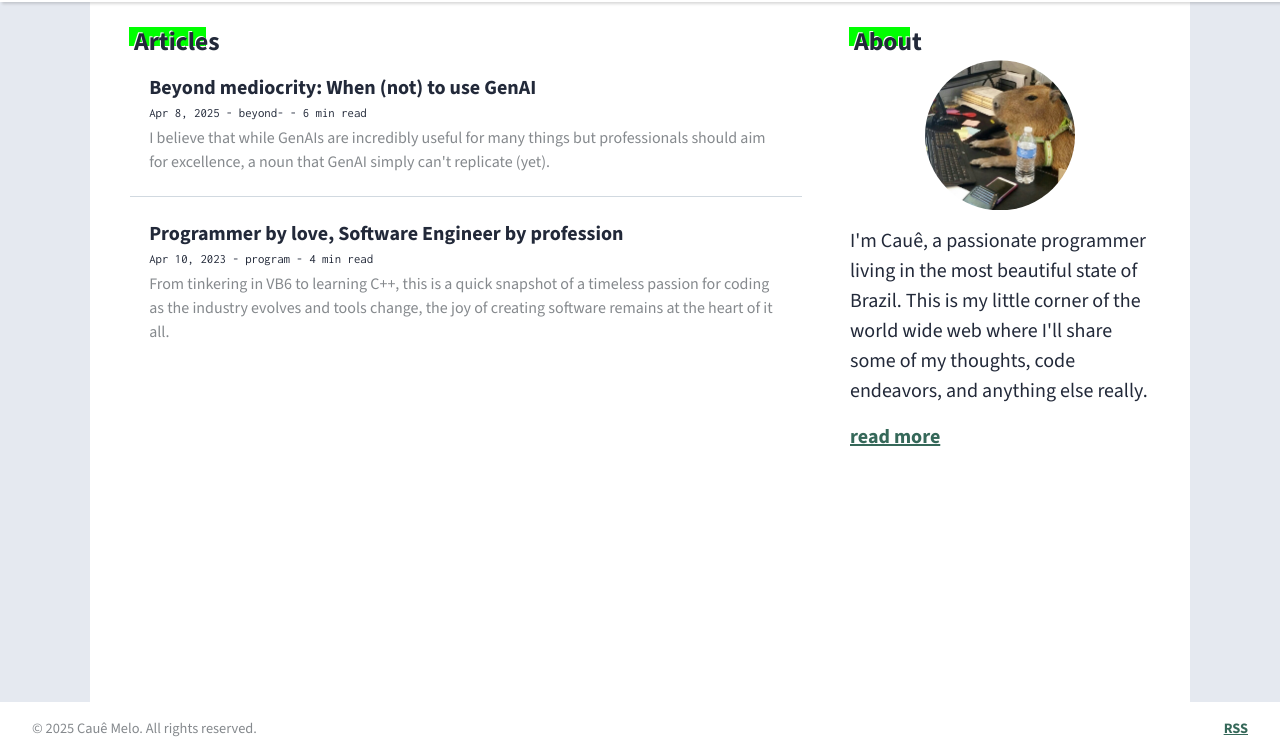
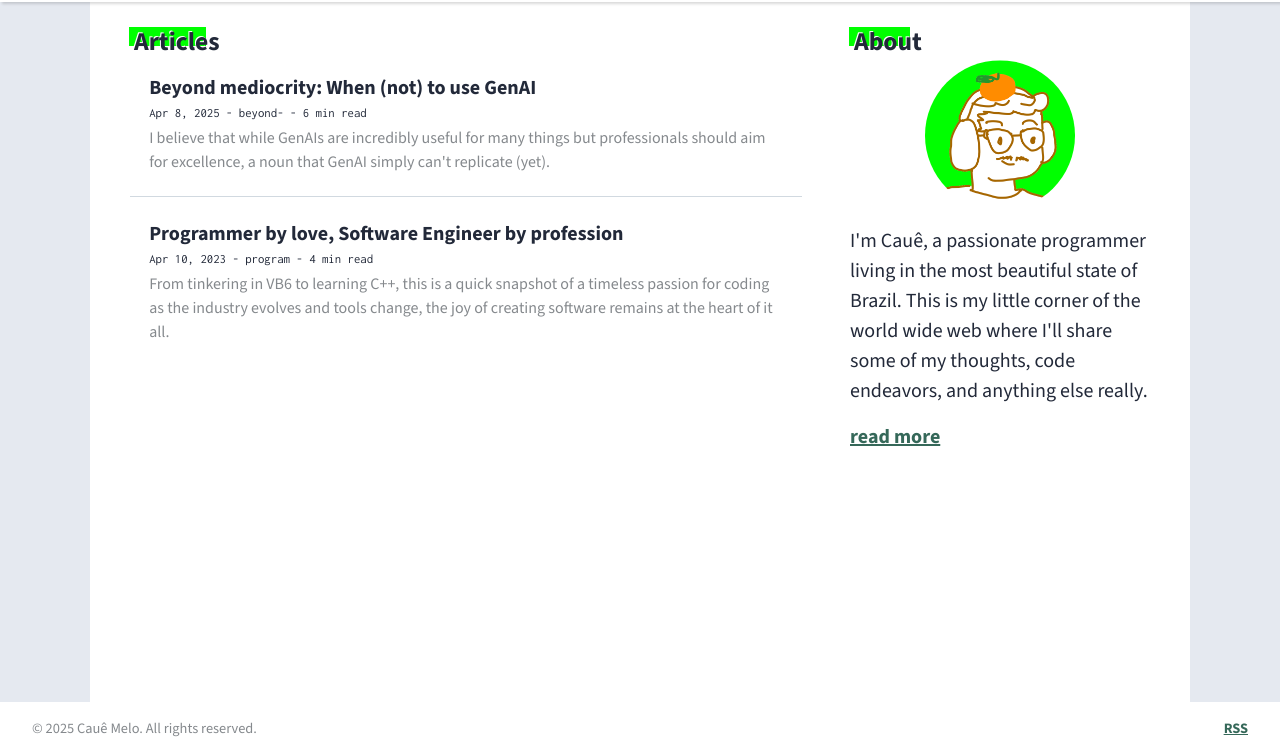
Before and after one commit to cauesmelo/hotfix-sh, an Astro site: page / in a window 1280 px wide. Shown: the part 44-800 px from the top of the page. Built offline with nearby package versions, Linux system fonts and the light colour scheme; Astro itself is replaced by a stand-in of ours.

Commit message:
feat: update profile photo

```diff
--- a/src/components/Introduction.astro
+++ b/src/components/Introduction.astro
@@ -3,7 +3,7 @@
   const profileImg = new Image();
   const profileCaueImg = new Image();
   profileImg.src = "/profile.png";
-  profileCaueImg.src = "/profile-caue.jpeg";
+  profileCaueImg.src = "/profile-caue.png";
 
   function flipImage(e) {
     const img = e.currentTarget;
@@ -11,10 +11,10 @@
     img.style.transform = "rotateY(90deg)";
 
     setTimeout(() => {
-      if (img.getAttribute("src") === "/profile-caue.jpeg") {
+      if (img.getAttribute("src") === "/profile-caue.png") {
         img.src = "/profile.png";
       } else {
-        img.src = "/profile-caue.jpeg";
+        img.src = "/profile-caue.png";
       }
 
       img.style.transform = "rotateY(0deg)";
@@ -25,7 +25,7 @@
 <section>
   <h3>About</h3>
 
-  <img id="profileImage" src="/profile.png" onclick="flipImage(event)" />
+  <img id="profileImage" src="/profile-caue.png" onclick="flipImage(event)" />
 
   <p>
     I'm Cauê, a passionate programmer living in the most beautiful state of
```
Also changed, not shown: src/pages/about.astro (+15 -3 lines), public/profile-caue.jpeg (deleted), public/profile-caue.png (added).
